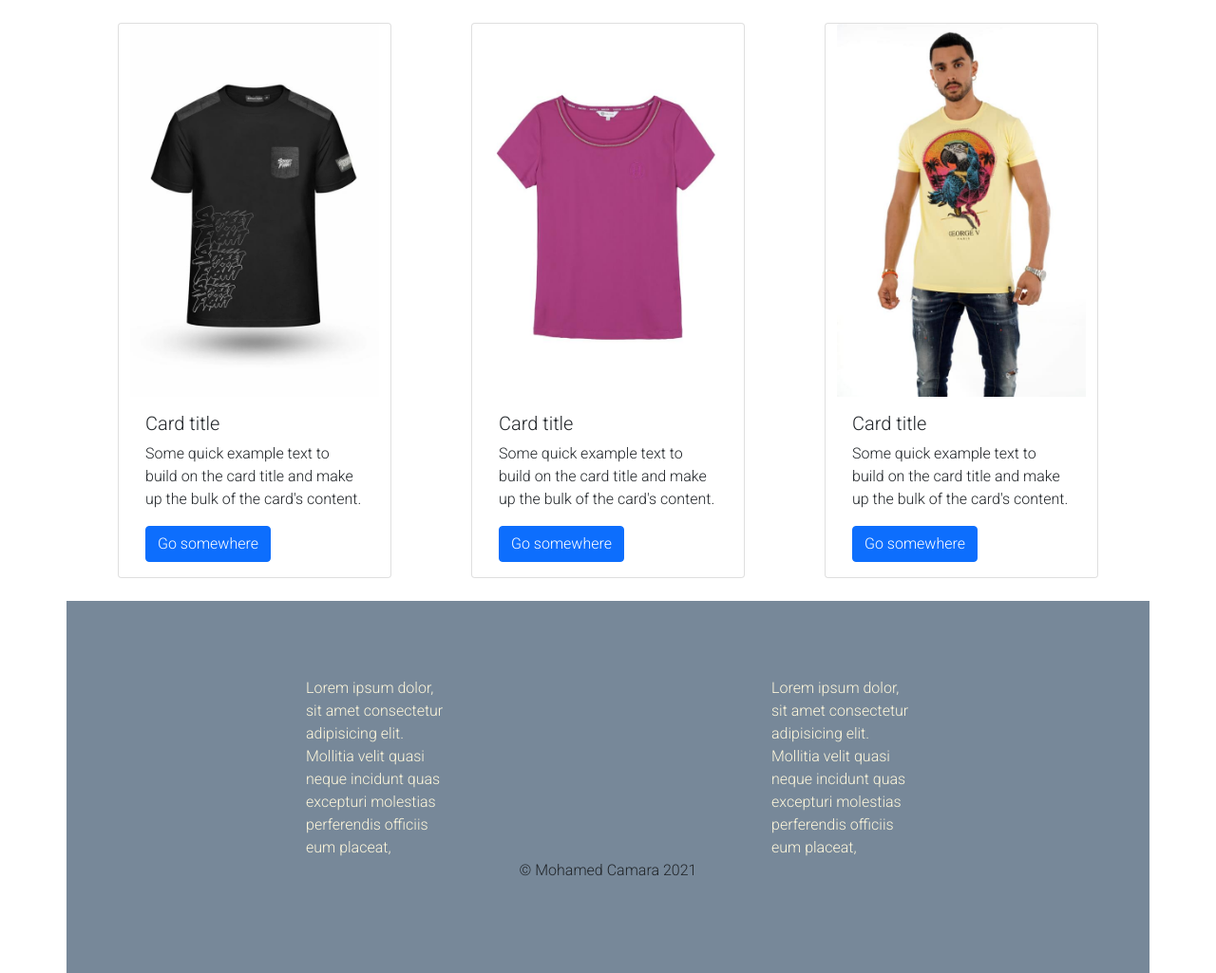
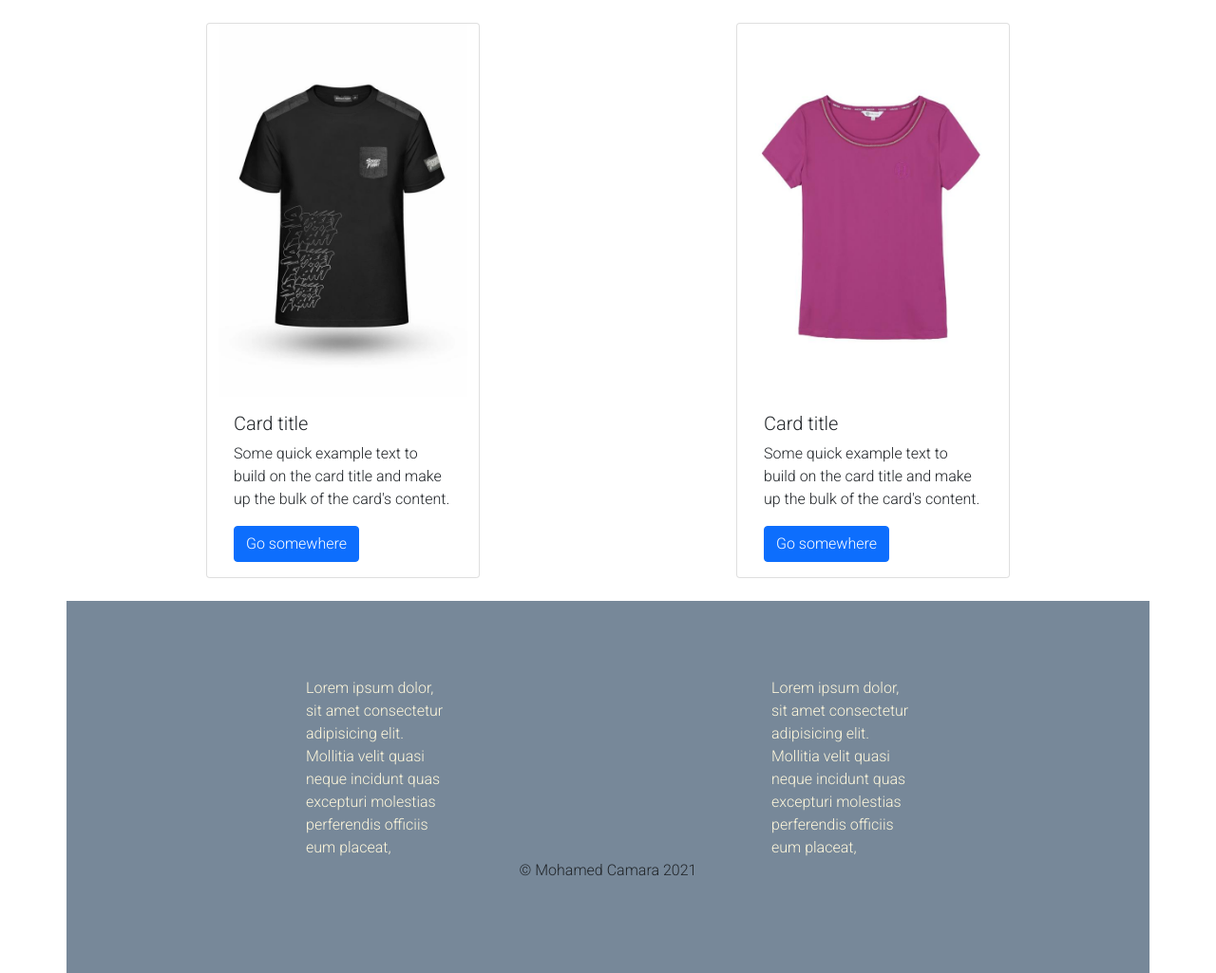
Before and after one commit to konomoha/Projet_Moha, a PHP site: page / in a window 1280 px wide. Shown: the part 200-1225 px from the top of the page at 95% size. Run offline with PHP 8.4, Linux system fonts and the light colour scheme.

Commit message:
suppression card

```diff
--- a/index.php
+++ b/index.php
@@ -50,15 +50,6 @@
                         <a href="#" class="btn btn-primary">Go somewhere</a>
                     </div>
                 </div>
-
-                <div class="card col-md-3" style="width: 18rem;">
-                    <img src="tee-shirt3.jpg" class="card-img-top" alt="...">
-                    <div class="card-body">
-                        <h5 class="card-title">Card title</h5>
-                        <p class="card-text">Some quick example text to build on the card title and make up the bulk of the card's content.</p>
-                        <a href="#" class="btn btn-primary">Go somewhere</a>
-                    </div>
-                </div>
             </section>
 
         </main>
```
